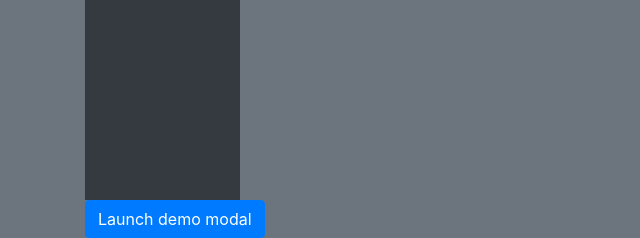
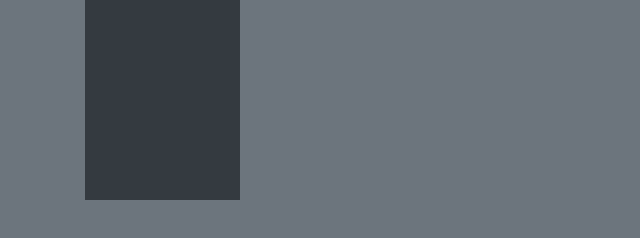
Before and after one commit to hamidrezarj/twitter_clone, a Django app: page / in a window 1280 px wide. Shown: the part 600-838 px from the top of the page, without its empty margins (0-640 px from the left). After the commit the page ends 800 px from the top, so only its background shows below. Run offline with Django 3.2, Linux system fonts and the light colour scheme; the visitor is signed in with stand-in values (Sample User, id 1); data that the repository does not hold is empty; some libraries are stand-ins or nearby versions.

Commit message:
Update index.html

```diff
--- a/tweets/templates/tweets/index.html
+++ b/tweets/templates/tweets/index.html
@@ -23,46 +23,6 @@
 {#                </form>#}
 {#            </div>#}
 {#        </div>#}
-
-        <!-- Button trigger modal -->
-        <button type="button" class="btn btn-primary" data-toggle="modal" data-target="#exampleModal">
-            Launch demo modal
-        </button>
-
-        <!-- Modal -->
-        <div class="modal fade" id="exampleModal" tabindex="-1" aria-labelledby="exampleModalLabel" aria-hidden="true">
-            <div class="modal-dialog">
-                <div class="modal-content modal-lg">
-                    <div class="modal-header">
-                        <h5 class="modal-title" id="exampleModalLabel">TWEET</h5>
-                        <button type="button" class="close" data-dismiss="modal" aria-label="Close">
-                            <span aria-hidden="true">&times;</span>
-                        </button>
-                    </div>
-                    <div class="modal-body">
-                        <p>Lorem ipsum dolor sit amet, consectetur adipisicing elit. Atque cum cumque dolor modi nulla
-                            quam, quis quod reiciendis sint veniam. A corporis facere ipsam libero neque rerum sit,
-                            ullam unde.</p>
-                        <p>Lorem ipsum dolor sit amet, consectetur adipisicing elit. Atque cum cumque dolor modi nulla
-                            quam, quis quod reiciendis sint veniam. A corporis facere ipsam libero neque rerum sit,
-                            ullam unde.</p>
-                        <p>Lorem ipsum dolor sit amet, consectetur adipisicing elit. Atque cum cumque dolor modi nulla
-                            quam, quis quod reiciendis sint veniam. A corporis facere ipsam libero neque rerum sit,
-                            ullam unde.</p>
-                        <p>Lorem ipsum dolor sit amet, consectetur adipisicing elit. Atque cum cumque dolor modi nulla
-                            quam, quis quod reiciendis sint veniam. A corporis facere ipsam libero neque rerum sit,
-                            ullam unde.</p>
-                        <p>Lorem ipsum dolor sit amet, consectetur adipisicing elit. Atque cum cumque dolor modi nulla
-                            quam, quis quod reiciendis sint veniam. A corporis facere ipsam libero neque rerum sit,
-                            ullam unde.</p>
-                    </div>
-                    <div class="modal-footer">
-                        <button type="button" class="btn btn-secondary" data-dismiss="modal">Close</button>
-                        <button type="button" class="btn btn-primary">Save changes</button>
-                    </div>
-                </div>
-            </div>
-        </div>
 
 {#        {% for tweet in recent_tweets %} #}
 	{% for liked, tweet in zipped %}
```
